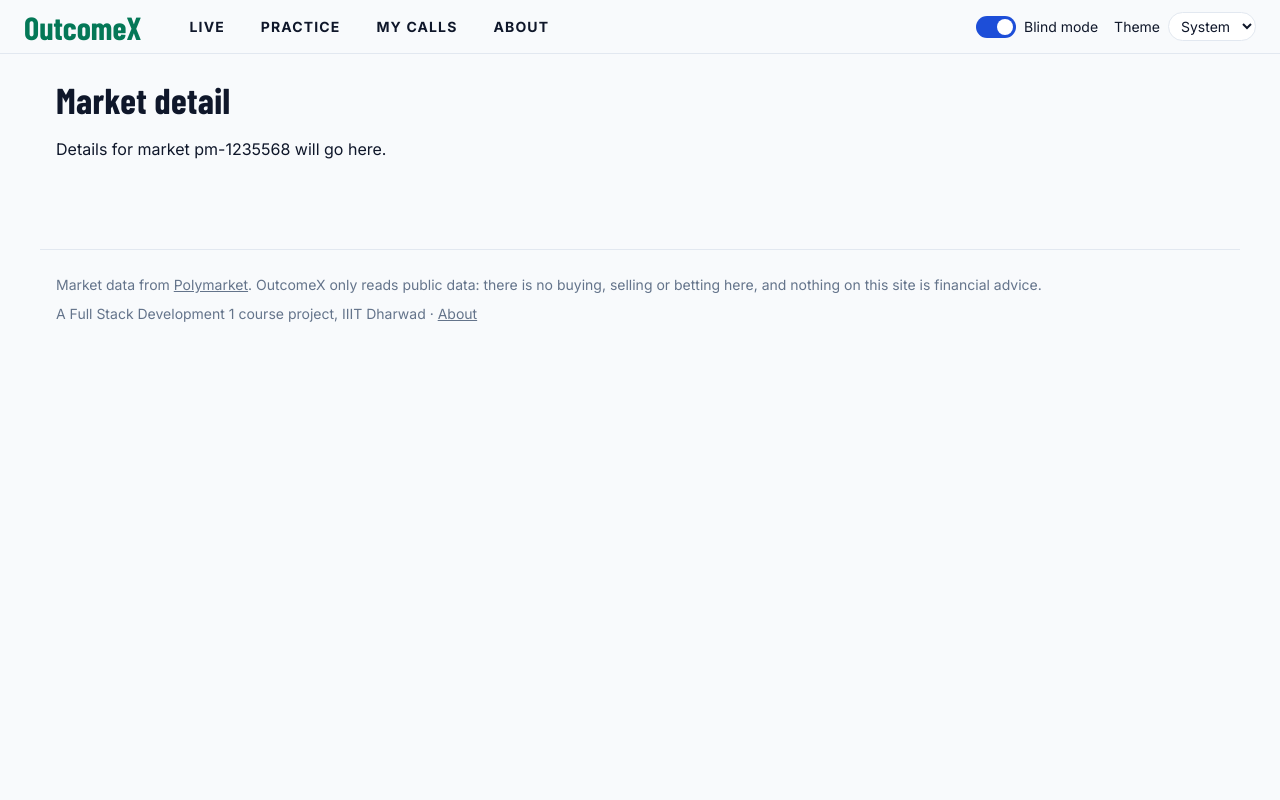
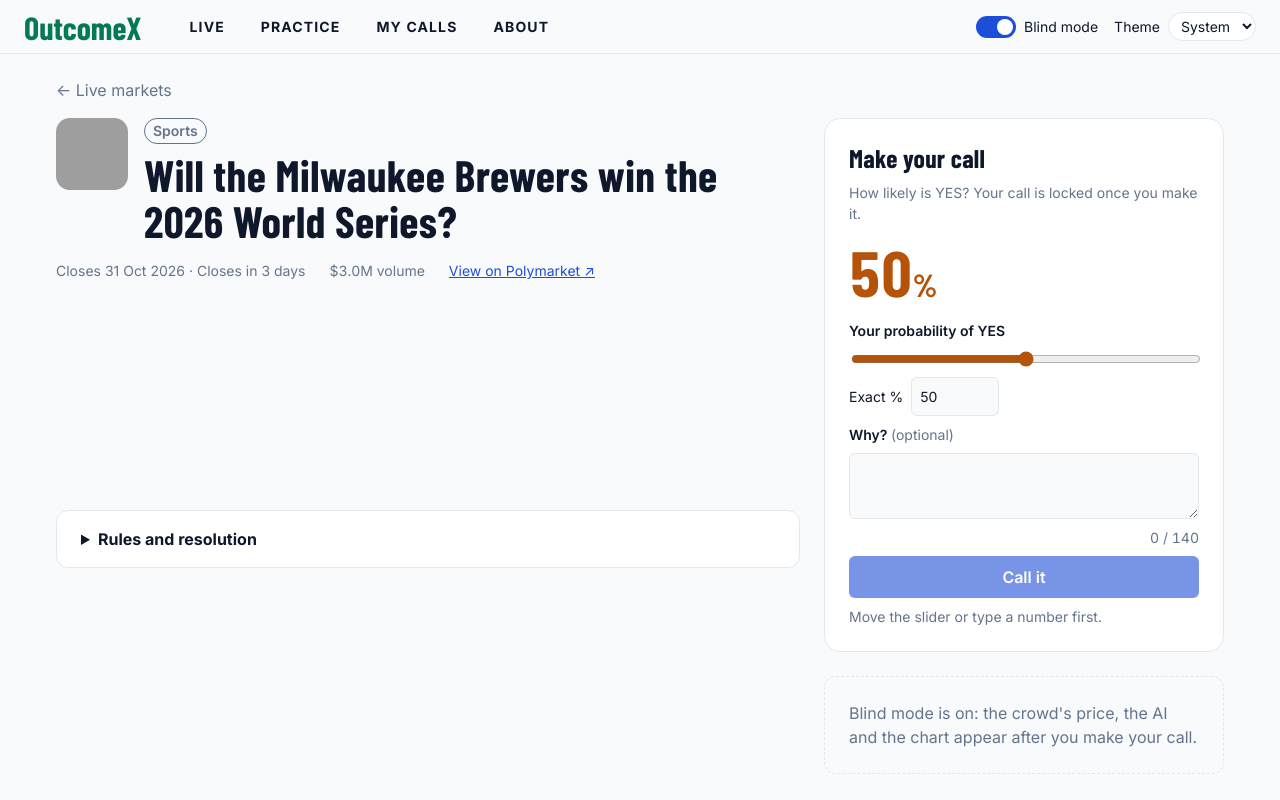
Before and after one commit to williskipsjr/outcomex, a React (Vite) app in the folder client/: page /market/pm-1235568 in a window 1280 px wide. Shown: the top 800 px of the page. Built offline with nearby package versions, Linux system fonts and the light colour scheme; grey boxes are pictures that could not be loaded.

Commit message:
feat(market): build the market detail page with blind call, reveal and chart

```diff
--- /dev/null
+++ b/client/src/features/market/MarketDetailPage.css
@@ -0,0 +1,145 @@
+.market-detail__back {
+  display: inline-block;
+  margin-bottom: var(--space-3);
+  color: var(--color-muted);
+  text-decoration: none;
+}
+
+.market-detail__back:hover {
+  color: var(--color-text);
+}
+
+/* One column on phones: question, then the call panel, then the rules */
+.market-detail__layout {
+  display: grid;
+  grid-template-areas:
+    "header"
+    "side"
+    "rules";
+  gap: var(--space-4);
+}
+
+.market-detail__header {
+  grid-area: header;
+}
+
+.market-detail__side {
+  grid-area: side;
+  display: grid;
+  gap: var(--space-4);
+  align-content: start;
+}
+
+.market-detail__rules {
+  grid-area: rules;
+}
+
+/* Two columns on wide screens; the call panel stays in view while you read */
+@media (min-width: 900px) {
+  .market-detail__layout {
+    grid-template-columns: 1fr 400px;
+    grid-template-areas:
+      "header side"
+      "rules side";
+    align-items: start;
+  }
+
+  .market-detail__side {
+    position: sticky;
+    top: 80px;
+  }
+}
+
+.market-detail__title-row {
+  display: flex;
+  gap: var(--space-3);
+  align-items: flex-start;
+}
+
+.market-detail__image {
+  flex-shrink: 0;
+  width: 72px;
+  height: 72px;
+  border-radius: 14px;
+  object-fit: cover;
+}
+
+.market-detail__question {
+  margin: var(--space-2) 0 0;
+  font-size: clamp(1.9rem, 4vw, 2.75rem);
+  line-height: 1.05;
+}
+
+.market-detail__meta {
+  display: flex;
+  flex-wrap: wrap;
+  gap: var(--space-2) var(--space-4);
+  margin: var(--space-3) 0 0;
+  color: var(--color-muted);
+  font-size: var(--font-size-sm);
+}
+
+.market-detail__meta a {
+  color: var(--color-crowd);
+}
+
+.market-detail__crowd {
+  margin: var(--space-4) 0 0;
+  color: var(--color-muted);
+}
+
+.market-detail__crowd strong {
+  color: var(--color-crowd);
+  font-family: var(--font-display);
+  font-size: 2.75rem;
+}
+
+.market-detail__locked {
+  display: grid;
+  gap: var(--space-1);
+  margin: 0;
+  padding: var(--space-3) var(--space-4);
+  border: 1px solid var(--color-you);
+  border-radius: 12px;
+  background: var(--color-surface);
+}
+
+.market-detail__locked strong {
+  color: var(--color-you);
+}
+
+.market-detail__reason {
+  color: var(--color-muted);
+  font-style: italic;
+}
+
+.market-detail__hidden {
+  margin: 0;
+  padding: var(--space-4);
+  border: 1px dashed var(--color-border);
+  border-radius: 12px;
+  color: var(--color-muted);
+}
+
+.market-detail__rules details {
+  padding: var(--space-3) var(--space-4);
+  border: 1px solid var(--color-border);
+  border-radius: 12px;
+  background: var(--color-surface);
+}
+
+.market-detail__rules summary {
+  font-weight: 700;
+  cursor: pointer;
+}
+
+.market-detail__rules p {
+  margin: var(--space-3) 0 0;
+  color: var(--color-muted);
+  white-space: pre-line;
+}
+
+.market-detail__loading {
+  display: grid;
+  gap: var(--space-3);
+}
--- a/client/src/features/market/MarketDetailPage.jsx
+++ b/client/src/features/market/MarketDetailPage.jsx
@@ -1,12 +1,152 @@
-import { useParams } from "react-router-dom";
+import { useEffect, useState } from "react";
+import { Link, useParams } from "react-router-dom";
+import Badge from "../../components/Badge.jsx";
+import EmptyState from "../../components/EmptyState.jsx";
+import ErrorState from "../../components/ErrorState.jsx";
+import Skeleton from "../../components/Skeleton.jsx";
+import useDocumentTitle from "../../hooks/useDocumentTitle.js";
+import useRequest from "../../hooks/useRequest.js";
+import { getErrorMessage } from "../../lib/errorMessages.js";
+import { formatDate, formatPercent, formatTimeLeft, formatVolume } from "../../lib/format.js";
+import useCalls from "../calls/useCalls.js";
+import useSettings from "../settings/useSettings.js";
+import CallItForm from "./CallItForm.jsx";
+import PriceChart from "./PriceChart.jsx";
+import RevealPanel from "./RevealPanel.jsx";
+import { getSampleMarket, getSamplePrediction } from "./sampleMarketData.js";
+import "./MarketDetailPage.css";
 
 export default function MarketDetailPage() {
   const { id } = useParams();
+  const { blindMode } = useSettings();
+  const { getCall, makeCall } = useCalls();
+  const [callError, setCallError] = useState(null);
+
+  // Two independent requests, each with its own state machine: a failed AI
+  // estimate never takes the market itself down with it
+  const market = useRequest();
+  const prediction = useRequest();
+  const { run: runMarket } = market;
+  const { run: runPrediction } = prediction;
+
+  useEffect(() => {
+    runMarket((signal) => getSampleMarket(id, { signal }));
+    runPrediction((signal) => getSamplePrediction(id, { signal }));
+  }, [id, runMarket, runPrediction]);
+
+  // useRequest keeps old data while loading; when moving to another market
+  // that old data belongs to the previous page, so don't show it
+  const detail = market.data?.id === id ? market.data : null;
+  useDocumentTitle(detail?.question ?? "Market");
+
+  const call = getCall(id, "live");
+  // Blind mode: the crowd, AI and chart stay hidden until you've made your call
+  const showsCrowd = !blindMode || call !== null;
+  const aiProbability = prediction.data?.available ? prediction.data.probability : null;
+
+  function handleCall(probability, reason) {
+    setCallError(null);
+    const result = makeCall({
+      marketId: id,
+      mode: "live",
+      probability,
+      reason,
+      question: detail.question,
+      // A snapshot of what the crowd and AI said at the moment you called
+      revealed: { crowdProbability: detail.crowdProbability, aiProbability },
+    });
+    if (!result.ok) setCallError(result.error);
+  }
+
+  if (market.status === "error" && market.error?.code === "NOT_FOUND") {
+    return (
+      <EmptyState
+        title="Market not found"
+        message="It may have closed or the link is wrong."
+        action={<Link to="/">Back to live markets</Link>}
+      />
+    );
+  }
+  if (market.status === "error") {
+    return <ErrorState title="Couldn't load this market" message={getErrorMessage(market.error)} onRetry={market.retry} />;
+  }
+  if (!detail) {
+    return (
+      <div className="market-detail__loading" aria-busy="true">
+        <Skeleton shape="line" />
+        <Skeleton shape="block" />
+        <Skeleton shape="card" />
+      </div>
+    );
+  }
+
+  const ai = { status: prediction.status, prediction: prediction.data, onRetry: prediction.retry };
 
   return (
-    <section>
-      <h1>Market detail</h1>
-      <p>Details for market {id} will go here.</p>
-    </section>
+    <article className="market-detail">
+      <Link className="market-detail__back" to="/">
+        ← Live markets
+      </Link>
+
+      <div className="market-detail__layout">
+        <header className="market-detail__header">
+          <div className="market-detail__title-row">
+            {detail.imageUrl && (
+              <img className="market-detail__image" src={detail.imageUrl} alt="" width="72" height="72" />
+            )}
+            <div>
+              <Badge label={detail.category} />
+              <h1 className="market-detail__question">{detail.question}</h1>
+            </div>
+          </div>
+          <p className="market-detail__meta">
+            <span>
+              Closes <time dateTime={detail.endDate}>{formatDate(detail.endDate)}</time> ·{" "}
+              {formatTimeLeft(detail.endDate)}
+            </span>
+            <span className="num">{formatVolume(detail.volume)} volume</span>
+            <a href={detail.sourceUrl} target="_blank" rel="noopener noreferrer">
+              View on Polymarket ↗
+            </a>
+          </p>
+          {showsCrowd && !call && detail.crowdProbability !== null && (
+            <p className="market-detail__crowd">
+              <strong className="num">{formatPercent(detail.crowdProbability)}</strong> chance, says the crowd
+            </p>
+          )}
+        </header>
+
+        <aside className="market-detail__side">
+          {call ? (
+            <>
+              <p className="market-detail__locked">
+                Your call is locked: <strong className="num">{formatPercent(call.probability)}</strong> on{" "}
+                {formatDate(call.createdAt)}
+                {call.reason && <span className="market-detail__reason">“{call.reason}”</span>}
+              </p>
+              <RevealPanel you={call.probability} crowd={call.revealed.crowdProbability} ai={ai} />
+            </>
+          ) : (
+            <CallItForm onCall={handleCall} error={callError} />
+          )}
+
+          {showsCrowd ? (
+            <PriceChart marketId={id} yourCall={call?.probability ?? null} aiProbability={aiProbability} />
+          ) : (
+            <p className="market-detail__hidden">
+              Blind mode is on: the crowd's price, the AI and the chart appear after you make your call.
+            </p>
+          )}
+        </aside>
+
+        <section className="market-detail__rules">
+          {/* Native <details>: keyboard and screen-reader support for free */}
+          <details>
+            <summary>Rules and resolution</summary>
+            <p>{detail.description || "No description was published for this market."}</p>
+          </details>
+        </section>
+      </div>
+    </article>
   );
 }
```
